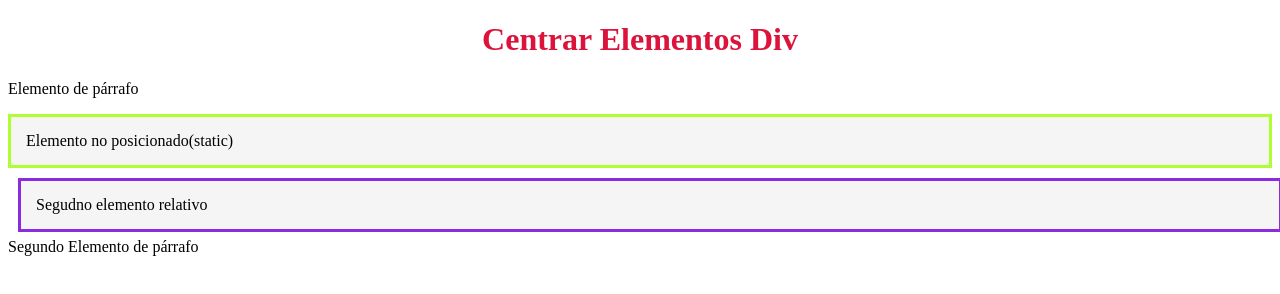
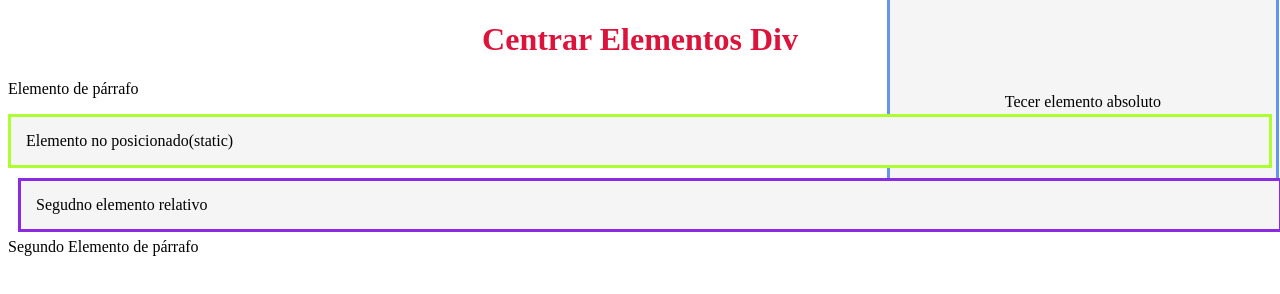
Before and after one commit to Yerrigg/JS-INTRO, a plain HTML site: page css/posicionamiento/index.html in a window 1280 px wide. Shown: the top 294 px of the page. Drawn offline with Linux system fonts and the light colour scheme.

Commit message:
z-index two

```diff
--- a/css/posicionamiento/index.html
+++ b/css/posicionamiento/index.html
@@ -14,6 +14,9 @@
     </div>
     <div class="relativo">
         Segudno elemento relativo
+        <div class="absoluto">
+            Tecer elemento absoluto
+        </div>
     </div>
     <p>Segundo Elemento de párrafo</p>
     <p style="margin-top: 2000px;">Salto</p>
--- a/css/posicionamiento/styles.css
+++ b/css/posicionamiento/styles.css
@@ -47,3 +47,13 @@ div.relativo{
     border: 3px solid blueviolet;
     background-color: whitesmoke;
 }
+
+div.absoluto {
+    position: absolute;
+    bottom: 0;
+    right: 0;
+    padding: 115px;
+    border: 3px solid cornflowerblue;
+    background-color: whitesmoke;
+    z-index: -1;
+}
```
Also changed, not shown: css/posicionamiento/readme.md.
